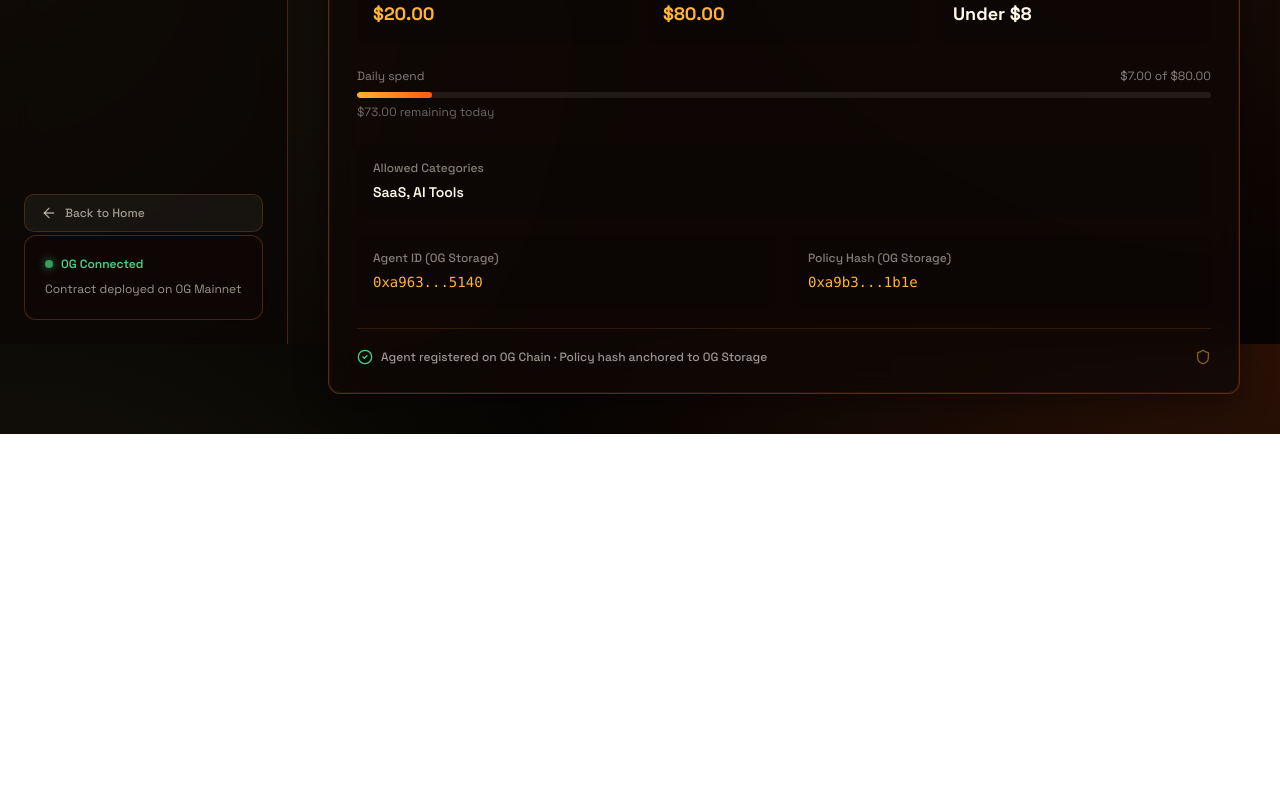
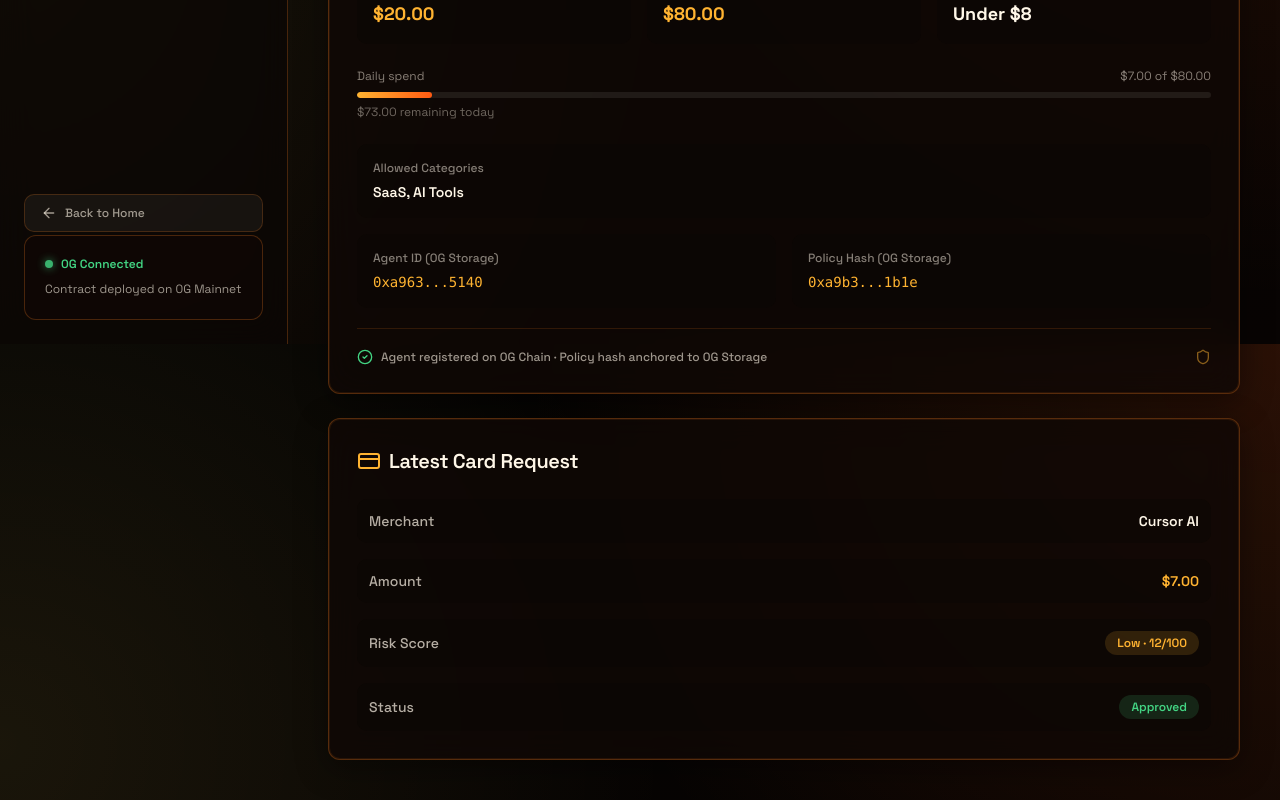
Before and after one commit to Jennivarl/AgiCards, a Next.js app: page /app/agents in a window 1280 px wide. Shown: the part 456-1256 px from the top of the page. Before the commit the page ends 890 px from the top, so only its background shows below. Built offline with nearby package versions, Linux system fonts and the light colour scheme.

Commit message:
Move Latest Card Request panel to Agents tab

```diff
--- a/app/app/agents/page.tsx
+++ b/app/app/agents/page.tsx
@@ -1,7 +1,7 @@
 "use client";
 
 import { motion } from 'motion/react';
-import { Plus, Shield, CheckCircle2, Pause } from 'lucide-react';
+import { Plus, Shield, CheckCircle2, Pause, CreditCard } from 'lucide-react';
 
 const DEMO_AGENT = {
   name: 'Research Agent',
@@ -135,6 +135,47 @@ export default function Agents() {
           <Shield className="w-4 h-4 ml-auto" style={{ color: 'rgba(255, 179, 49, 0.5)' }} />
         </div>
       </motion.div>
+
+      <motion.div
+        initial={{ opacity: 0, y: 20 }}
+        animate={{ opacity: 1, y: 0 }}
+        transition={{ delay: 0.4, duration: 0.5 }}
+        whileHover={{ y: -4 }}
+        className="p-7 rounded-xl glass-panel-elevated mt-6"
+      >
+        <h2 className="text-xl font-semibold mb-6 flex items-center gap-2" style={{ color: '#FFF7E8' }}>
+          <CreditCard className="w-6 h-6" style={{ color: '#FFB331' }} />
+          Latest Card Request
+        </h2>
+        <div className="space-y-4">
+          {[
+            { label: 'Merchant', value: 'Cursor AI' },
+            { label: 'Amount', value: '$7.00', highlight: true },
+            { label: 'Risk Score', value: 'Low · 12/100', badge: 'low' },
+            { label: 'Status', value: 'Approved', badge: 'approved' }
+          ].map((item, idx) => (
+            <div
+              key={idx}
+              className="flex justify-between items-center p-3 rounded-lg"
+              style={{ background: 'rgba(11, 7, 5, 0.5)' }}
+            >
+              <span className="text-sm font-medium" style={{ color: 'rgba(255, 246, 232, 0.7)' }}>{item.label}</span>
+              {item.badge ? (
+                <span className="text-xs px-3 py-1 rounded-full font-semibold"
+                  style={{
+                    background: item.badge === 'approved' ? 'rgba(67, 212, 131, 0.15)' : 'rgba(255, 179, 49, 0.15)',
+                    color: item.badge === 'approved' ? '#43D483' : '#FFB331'
+                  }}>
+                  {item.value}
+                </span>
+              ) : (
+                <span className="text-sm font-semibold"
+                  style={{ color: item.highlight ? '#FFB331' : '#FFF7E8' }}>{item.value}</span>
+              )}
+            </div>
+          ))}
+        </div>
+      </motion.div>
     </div>
   );
 }
--- a/app/app/page.tsx
+++ b/app/app/page.tsx
@@ -124,42 +124,15 @@ export default function Dashboard() {
           animate={{ opacity: 1, y: 0 }}
           transition={{ delay: 0.5, duration: 0.5 }}
           className="p-7 rounded-xl glass-panel-elevated"
+          style={{ opacity: 0.5 }}
         >
           <h2 className="text-xl font-semibold mb-6 flex items-center gap-2" style={{ color: '#FFF7E8' }}>
             <CreditCard className="w-6 h-6" style={{ color: '#FFB331' }} />
             Latest Card Request
           </h2>
-          <div className="space-y-4">
-            {[
-              { label: 'Merchant', value: 'Cursor AI' },
-              { label: 'Amount', value: '$7.00', highlight: true },
-              { label: 'Risk Score', value: 'Low · 12/100', badge: 'low' },
-              { label: 'Status', value: 'Approved', badge: 'approved' }
-            ].map((item, idx) => (
-              <motion.div
-                key={idx}
-                initial={{ opacity: 0, x: -10 }}
-                animate={{ opacity: 1, x: 0 }}
-                transition={{ delay: 0.6 + idx * 0.05, duration: 0.3 }}
-                className="flex justify-between items-center p-3 rounded-lg"
-                style={{ background: 'rgba(11, 7, 5, 0.5)' }}
-              >
-                <span className="text-sm font-medium" style={{ color: 'rgba(255, 246, 232, 0.7)' }}>{item.label}</span>
-                {item.badge ? (
-                  <span className="text-xs px-3 py-1 rounded-full font-semibold"
-                    style={{
-                      background: item.badge === 'approved' ? 'rgba(67, 212, 131, 0.15)' : 'rgba(255, 179, 49, 0.15)',
-                      color: item.badge === 'approved' ? '#43D483' : '#FFB331'
-                    }}>
-                    {item.value}
-                  </span>
-                ) : (
-                  <span className="text-sm font-semibold"
-                    style={{ color: item.highlight ? '#FFB331' : '#FFF7E8' }}>{item.value}</span>
-                )}
-              </motion.div>
-            ))}
-          </div>
+          <p className="text-sm" style={{ color: 'rgba(255, 246, 232, 0.5)' }}>
+            See the Agents tab for the latest request from Research Agent.
+          </p>
         </motion.div>
 
         <motion.div
```
